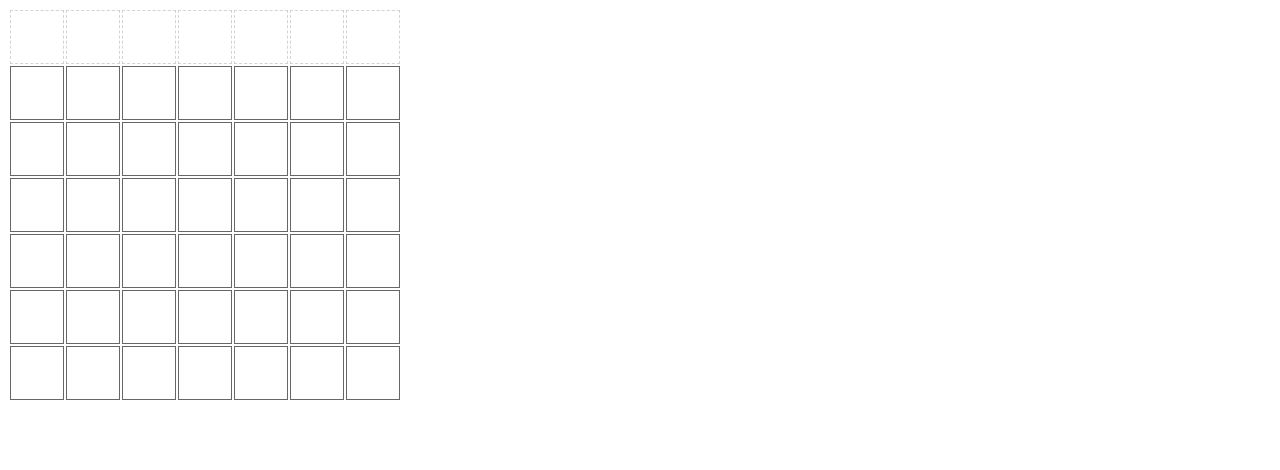
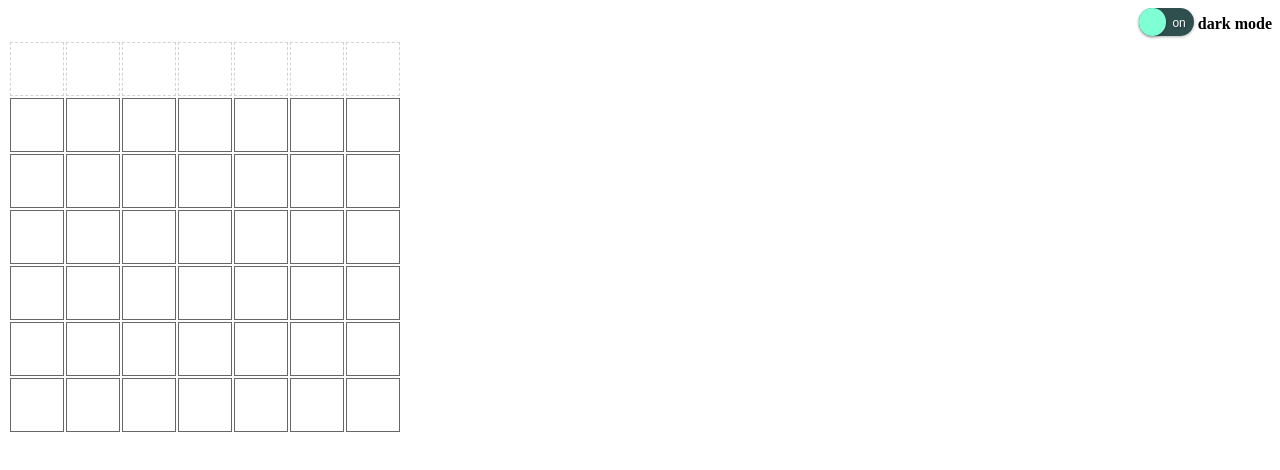
Before and after one commit to georgecnicol/sb-connect-4, a plain HTML site: page index.html in a window 1280 px wide. Drawn offline with Linux system fonts and the light colour scheme.

Commit message:
add georges special blend of dark mode

```diff
--- /dev/null
+++ b/darkmode.css
@@ -0,0 +1,121 @@
+
+/*******************************************/
+/************* dark mode stuff *************/
+/*******************************************/
+#header {
+    list-style-type: none;
+    margin: 0;
+    padding: 0;
+    overflow: hidden;
+  }
+
+  #dark-mode-button {
+    float: right;
+  }
+
+  .dark {
+    background-color: darkslategrey ;
+  }
+
+  .dark a {
+    color: aquamarine;
+  }
+
+  #dmlabel{
+    vertical-align:super;
+    color: black;
+    font-weight: bold;
+  }
+  .toggle-switch{
+    float:right;
+  }
+
+  .toggle {
+    --width: 55px;
+    --height: calc(var(--width) / 2);
+
+    position: relative;
+    display: inline-block;
+    width: var(--width);
+    height: var(--height);
+    box-shadow: 0px 1px 3px rgba(0, 0, 0, 0.3);
+    border-radius: var(--height);
+    cursor: pointer;
+  }
+
+  /* hiding checkbox */
+  .toggle input {
+    display: none;
+  }
+
+  /* Creating slider */
+  .toggle .slider {
+    position: absolute;
+    top: 0;
+    left: 0;
+    width: 100%;
+    height: 100%;
+    border-radius: var(--height);
+    background-color: darkslategray;
+    transition: all 0.4s ease-in-out;
+  }
+  .toggle .slider::before {
+    content: '';
+    position: absolute;
+    top: 0;
+    left: 0;
+    width: calc(var(--height));
+    height: calc(var(--height));
+    border-radius: calc(var(--height) / 2);
+    background-color: aquamarine;
+    box-shadow: 0px 1px 3px rgba(0, 0, 0, 0.3);
+    transition: all 0.4s ease-in-out;
+  }
+
+  /* Adding slider effect */
+  .toggle input:checked + .slider {
+    background-color: thistle;
+  }
+
+  .toggle input:checked + .slider::before {
+    transform: translateX(calc(var(--width) - var(--height)));
+  }
+
+  /* Adding text in the toggle button */
+  .toggle .toggle-labels {
+    position: absolute;
+    top: 8px;
+    left: 0;
+    width: 100%;
+    height: 100%;
+    font-size: 12px;
+    font-family: sans-serif;
+    transition: all 0.4s ease-in-out;
+  }
+  .toggle .toggle-labels::after {
+    content: attr(data-off);
+    position: absolute;
+    right: 8px;
+    color: #ffff;
+    opacity: 1;
+    text-shadow: 1px 1px 2px rgba(0, 0, 0, 0.4);
+    transition: all 0.4s ease-in-out;
+  }
+
+  .toggle .toggle-labels::before {
+    content: attr(data-on);
+    position: absolute;
+    left: 8px;
+    color:darkslategrey;
+    opacity: 0;
+    text-shadow: 1px 1px 2px rgba(255, 255, 255, 0.4);
+    transition: all 0.4s ease-in-out;
+  }
+
+  .toggle input:checked~.toggle-labels::after {
+    opacity: 0;
+  }
+
+  .toggle input:checked~.toggle-labels::before {
+    opacity: 1;
+  }
--- /dev/null
+++ b/darkmode.js
@@ -0,0 +1,13 @@
+/* dark mode stuff */
+const toggleSwitch = document.querySelector('#checkbox');
+
+if(localStorage.darkmode == 'true'){
+  toggleSwitch.checked = 'true';
+  document.body.className = 'dark';
+};
+
+toggleSwitch.addEventListener('click', function(e){
+  const {checked} = toggleSwitch;
+  document.body.className = checked ? 'dark' : '';
+  localStorage.darkmode = checked;
+});
--- a/index.html
+++ b/index.html
@@ -2,14 +2,28 @@
 <head>
   <title>Connect Four</title>
   <link href="connect4.css" rel="stylesheet">
+  <link href="darkmode.css" rel="stylesheet">
 </head>
 <body>
+  <!-- dark mode stuff -->
+  <ul id="header">
+  <li id="dark-mode-button"><div class = 'toggle-switch' >
+    <label class="toggle" id="toggle-label" for="checkbox">
+      <input type="checkbox" id="checkbox">
+      <span class="slider"></span>
+      <span class="toggle-labels" data-on="off" data-off="on"></span>
+    </label>
+    <span id="dmlabel">dark mode</span>
+    </div>
+  </li>
+  </ul>
 
 <div id="game">
   <table id="board"></table>
 </div>
 
 <script src="connect4.js"></script>
+<script src="darkmode.js"></script>
 
 </body>
 </html>
```
Also changed, not shown: connect4.css (line endings or trailing spaces).
